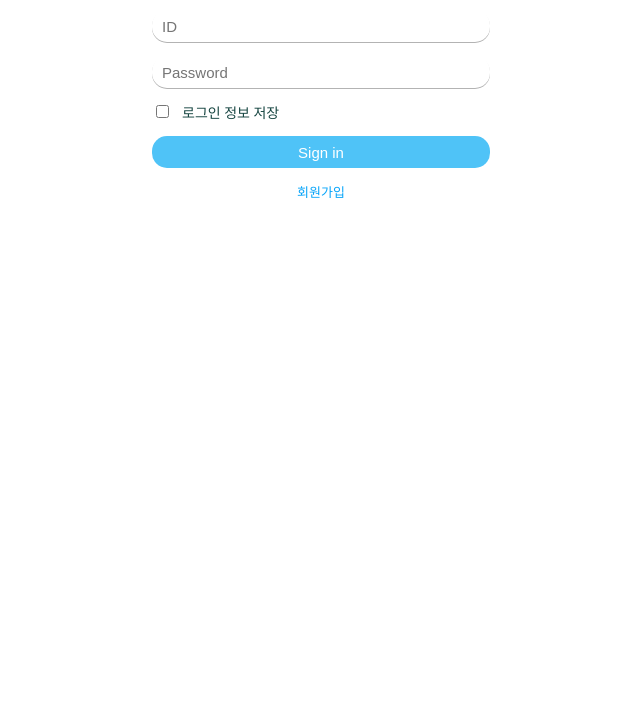
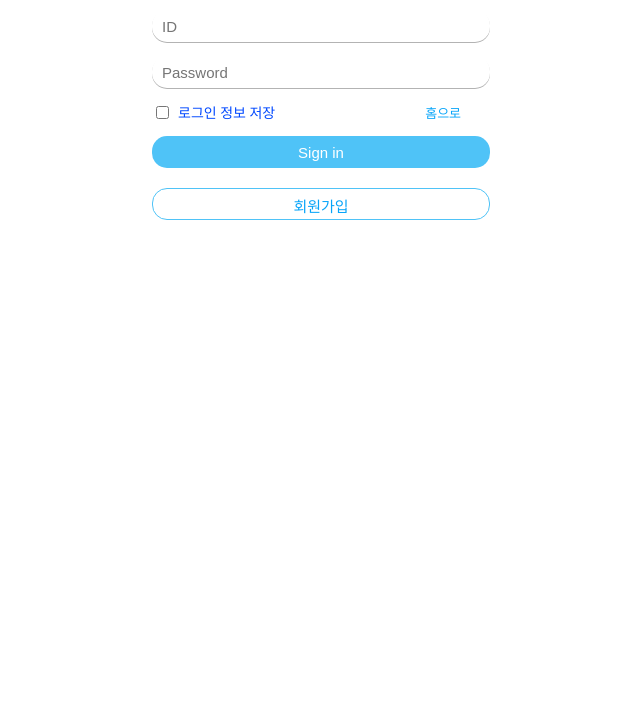
Before and after one commit to lryry/web-portfolio, a plain HTML site: page 로그인.html in a window 1280 px wide. Shown: the part 94-800 px from the top of the page, without its empty margins (319-959 px from the left). Drawn offline with Linux system fonts and the light colour scheme.

Commit message:
v7_송승아 협업 추가

```diff
--- a/css_stlye/login.css
+++ b/css_stlye/login.css
@@ -40,16 +40,7 @@
     .login-form-table input[type="submit"]:active {
       background: #0288d1; /* 진한 하늘색 */
     }
-    .login-form-table label {
-      font-size: 13px;
-      color: #0288d1; /* 진한 하늘색 */
-      margin-left: 6px;
-    }
-    .login-form-table a {
-      font-size: 12px;
-      color: #4fc3f7; /* 하늘색 */
-      text-decoration: none;
-    }
+
     /* 중앙 정렬을 위한 flex 스타일 */
     .content {
       display: flex;
--- a/css_stlye/main.css
+++ b/css_stlye/main.css
@@ -303,7 +303,7 @@ body {
   font-size: 1rem;
   font-weight: 600;
   outline: none;
-  margin-left: 439px;
+  margin-left: 330px;
   margin-bottom: 15px;
   transition: border 0.2s, box-shadow 0.2s;
   box-shadow: 0 2px 8px rgba(0,180,255,0.07);
--- a/로그인.html
+++ b/로그인.html
@@ -31,7 +31,7 @@
         <table class="login-form-table">
           <tr>
             <td style="text-align:center;" colspan="1">
-              <h2 style="margin:0 0 18px 0; color:#174642; font-size:2.2rem;">로그인</h2>
+              <h2 style="margin:0 0 18px 0; color:#000000; font-size:2.2rem;">로그인</h2>
             </td>
           </tr>
           <tr>
@@ -45,9 +45,10 @@
             </td>
           </tr>
           <tr>
-            <td>
+            <td colspan="2" style="display:flex; align-items:center;">
               <input type="checkbox" id="saveLogin">
-              <label for="saveLogin" style="font-size:14px; color:#174642; margin-left:6px;">로그인 정보 저장</label>
+              <label for="saveLogin" style="font-size:14px; color:#0048ff; margin-left:6px;">로그인 정보 저장</label>
+              <a href="main.html" style="font-size:13px;color:#06a4f9;text-decoration:none;margin-left:150px;">홈으로</a>
             </td>
           </tr>
           <tr>
@@ -58,7 +59,10 @@
           </tr>
           <tr>
             <td style="text-align:center;">
-              <a href="회원가입.html" style="font-size:13px;color:#06a4f9;text-decoration:none;">회원가입</a>
+              <a href="회원가입.html"
+                 style="font-size:15px; color:#06a4f9; text-decoration:none; padding:0; width:100%; height:32px; line-height:32px; display:inline-block; border-radius:15px; border:1.5px solid #4fc3f7; background:#fff; margin-top:6px; transition:background 0.2s; box-sizing:border-box; text-align:center;">
+                <span style="display:inline-block; vertical-align:middle; line-height:32px; height:32px;">회원가입</span>
+              </a>
             </td>
           </tr>
         </table>
```
Also changed, not shown: main.html (+7 -1 lines), 회원가입.html (+3 -3 lines).
